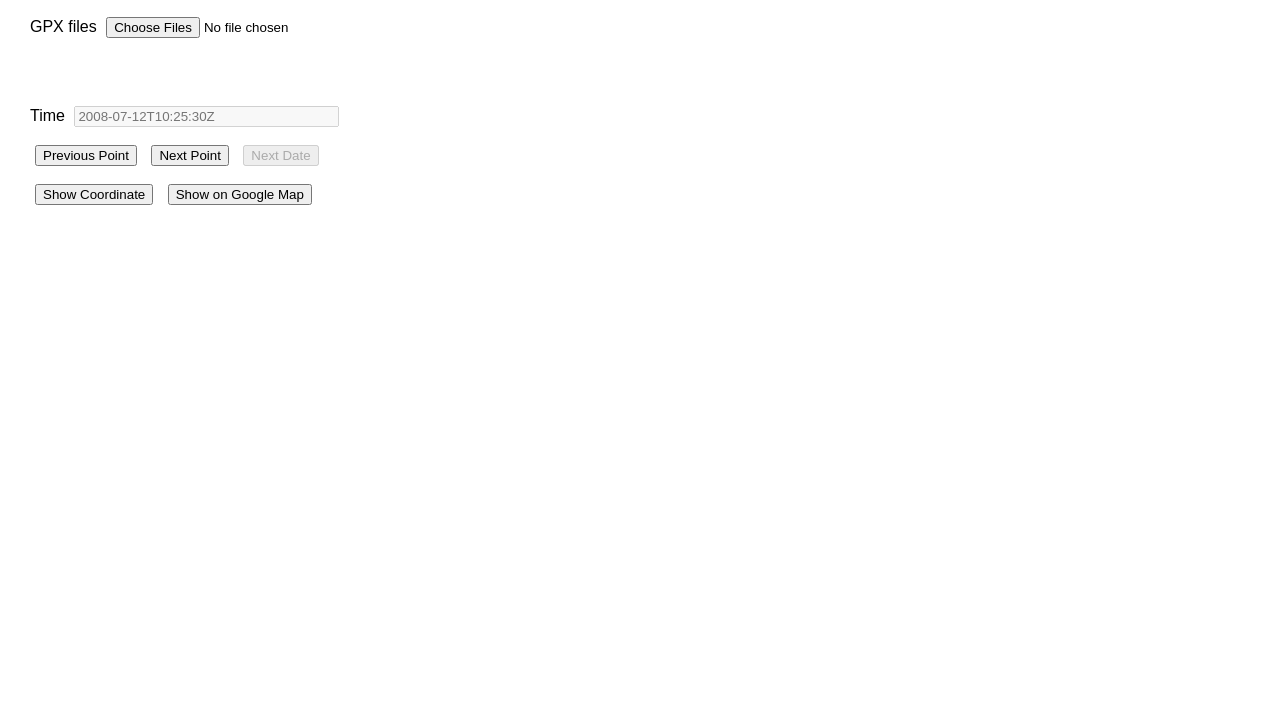
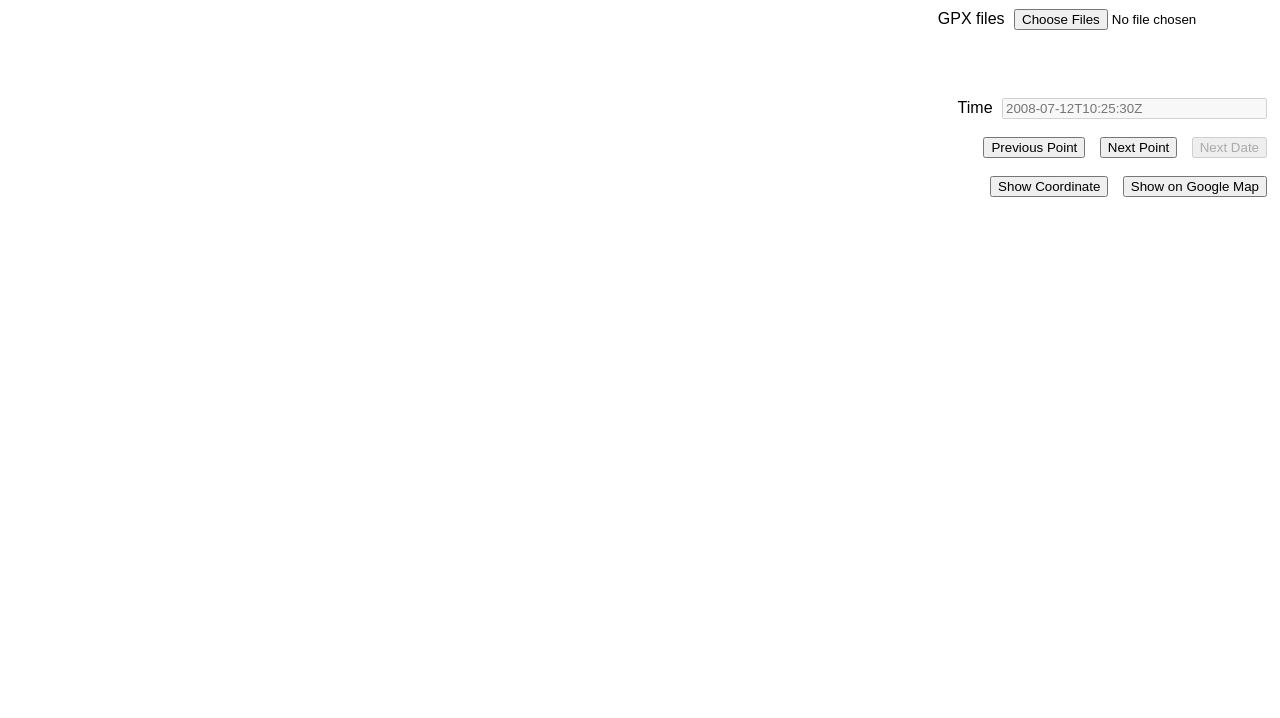
Before and after one commit to kurotail/gpx-search, a website with bundled scripts: page index.html in a window 1280 px wide. Shown: the part 82-800 px from the top of the page. Built offline with nearby package versions, Linux system fonts and the light colour scheme; files whose address does not match are found by name.

Commit message:
Update: align text right

```diff
--- a/src/styles.css
+++ b/src/styles.css
@@ -1,10 +1,11 @@
 body {
     font-family: Arial, sans-serif;
-    margin: 30px;
 }
 
 .app {
     max-width: 720px;
+    margin-left: auto;
+    text-align: right;
 }
 
 input,
```
